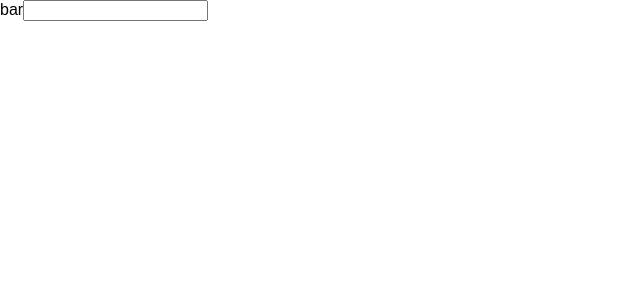
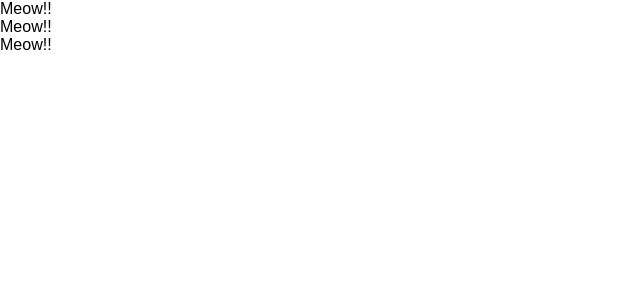
Before and after one commit to shishi0416/react-redux-crud-application, a React (Create React App) app: page / in a window 1280 px wide. Shown: the top 300 px of the page, without its empty margins (0-640 px from the left). Built offline with nearby package versions, Linux system fonts and the light colour scheme.

Commit message:
create class component and functional component

```diff
--- a/src/App.js
+++ b/src/App.js
@@ -1,25 +1,42 @@
-import React, { Component } from 'react';
+import React from 'react';
+// import React, { Component } from 'react';
 
-class App extends Component {
-  render() {
-    // const greeting = "Hi!!"
-    // const dom = <h1 className="foo">{greeting}</h1> ;
-    // return dom;
-    // return <h1>Hello. world</h1>
+// class App extends Component {
+//   render() {
+//     // const greeting = "Hi!!"
+//     // const dom = <h1 className="foo">{greeting}</h1> ;
+//     // return dom;
+//     // return <h1>Hello. world</h1>
 
-    // return <input type="text" onClick={() => {console.log("I am Tom")}}    />
+//     // return <input type="text" onClick={() => {console.log("I am Tom")}}    />
 
-    // return <input type="text" onChange={() => {console.log("I am Change")}}    />
+//     // return <input type="text" onChange={() => {console.log("I am Change")}}    />
 
-    return(
-      <React.Fragment>
-        <label htmlFor="bar">
-          bar
-        </label>
-        <input type="text" onChange={() => {console.log("I am Change")}}    />
-      </React.Fragment>
-    )
-  }
+//     return(
+//       <React.Fragment>
+//         <label htmlFor="bar">
+//           bar
+//         </label>
+//         <input type="text" onChange={() => {console.log("I am Change")}}    />
+//       </React.Fragment>
+//     )
+//   }
+// }
+
+// functional component
+const App = () => {
+  return(
+    <div>
+      <Cat />
+      <Cat />
+      <Cat />
+    </div>
+  )
+}
+
+
+const Cat = () => {
+  return <div>Meow!!</div>
 }
 
 export default App;
```
